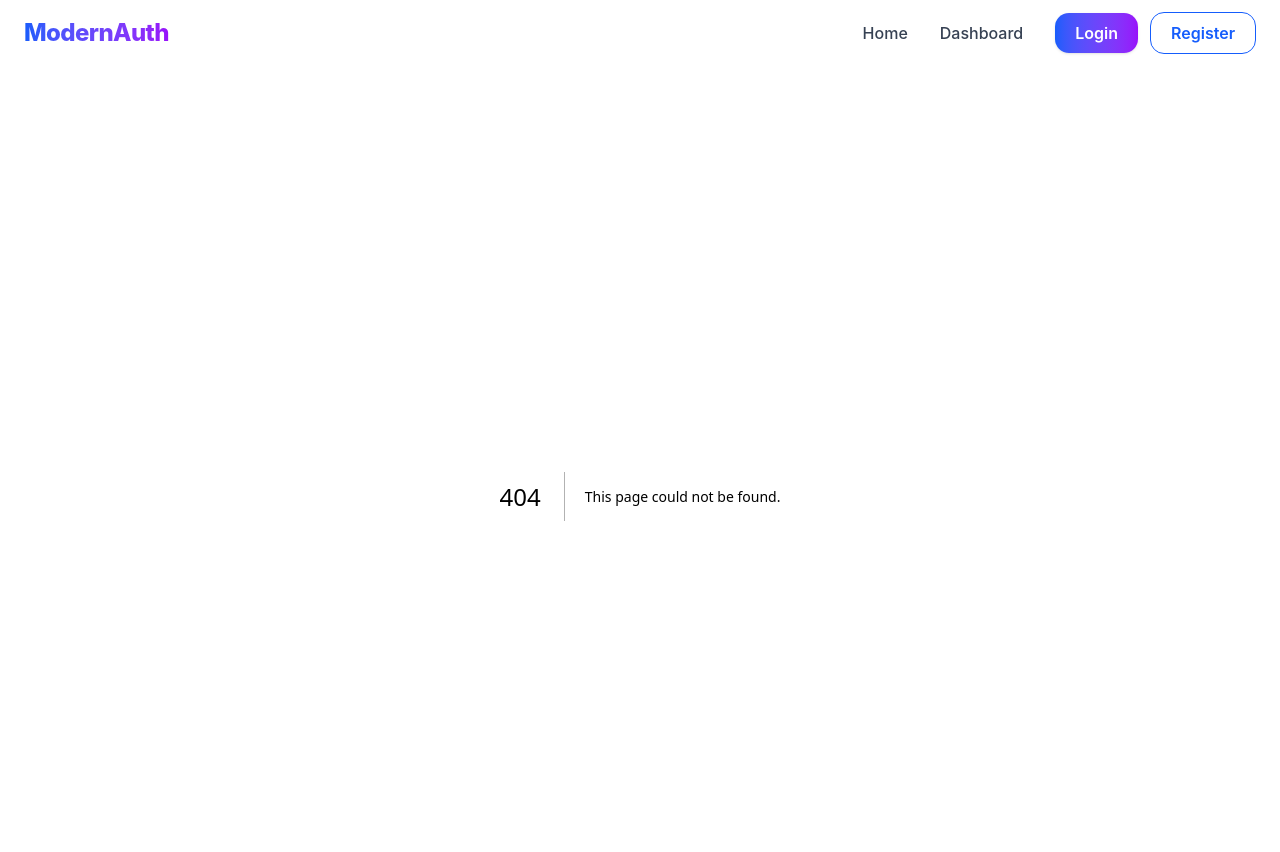
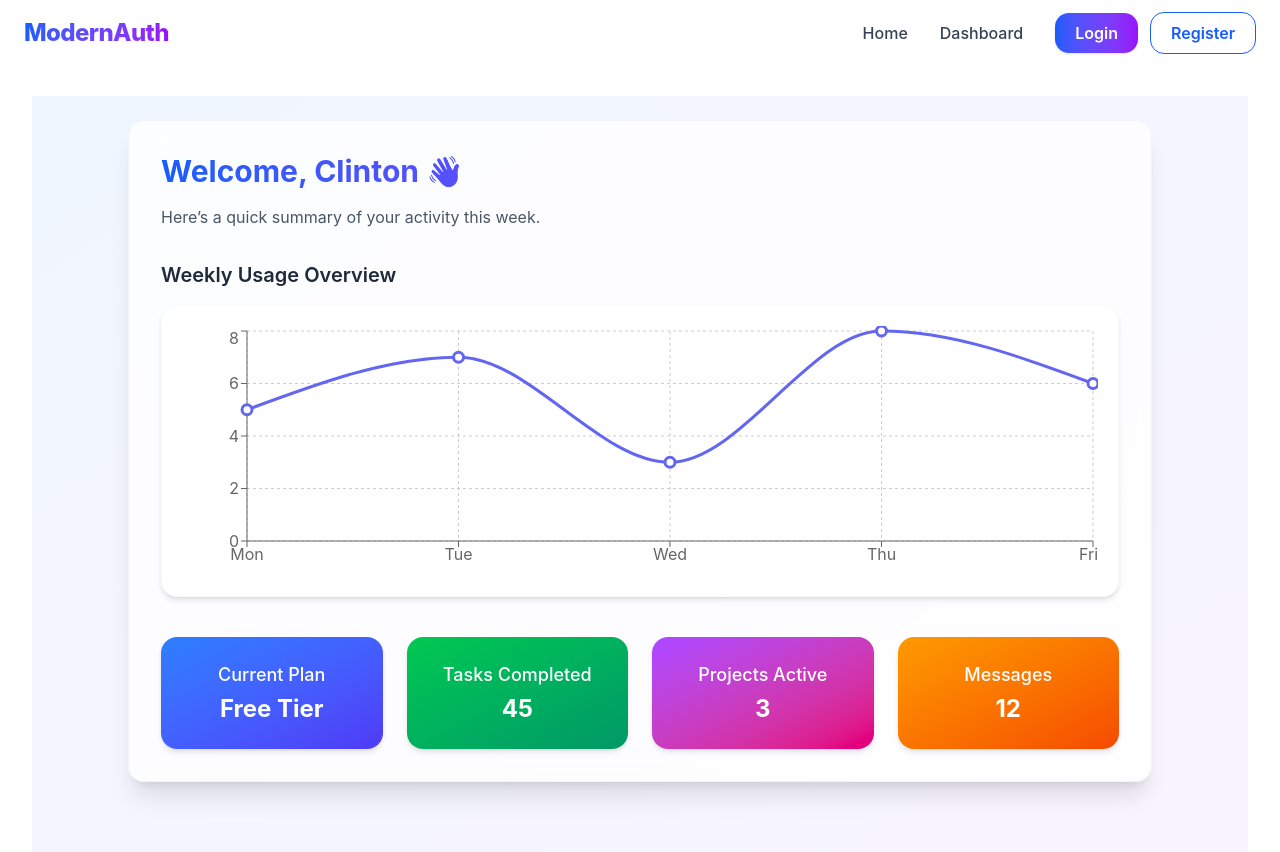
Before and after one commit to Clinton1029/modern-auth-app, a Next.js app: page /user-dashboard in a window 1280 px wide. Before the commit this address had no page. Shown: the top 852 px of the page. Built offline with nearby package versions, Linux system fonts and the light colour scheme.

Commit message:
added user-dashboard

```diff
--- /dev/null
+++ b/app/user-dashboard/page.jsx
@@ -0,0 +1,104 @@
+"use client";
+
+import React, { useEffect, useState } from "react";
+import { motion } from "framer-motion";
+import {
+  LineChart,
+  Line,
+  XAxis,
+  YAxis,
+  Tooltip,
+  ResponsiveContainer,
+  CartesianGrid,
+} from "recharts";
+
+export default function UserDashboard() {
+  const [data, setData] = useState(null);
+  const [user, setUser] = useState({ name: "Clinton", role: "user" });
+
+  useEffect(() => {
+    // Simulated data fetch
+    setTimeout(() => {
+      setData([
+        { name: "Mon", usage: 5 },
+        { name: "Tue", usage: 7 },
+        { name: "Wed", usage: 3 },
+        { name: "Thu", usage: 8 },
+        { name: "Fri", usage: 6 },
+      ]);
+    }, 1000);
+  }, []);
+
+  if (!data)
+    return (
+      <div className="flex justify-center items-center h-screen text-lg text-gray-500">
+        Loading your dashboard...
+      </div>
+    );
+
+  return (
+    <motion.div
+      initial={{ opacity: 0 }}
+      animate={{ opacity: 1 }}
+      transition={{ duration: 0.7 }}
+      className="p-6 min-h-screen bg-gradient-to-br from-blue-50 to-purple-50 dark:from-gray-900 dark:to-gray-800"
+    >
+      <motion.div
+        initial={{ opacity: 0, y: 20 }}
+        animate={{ opacity: 1, y: 0 }}
+        transition={{ duration: 0.7 }}
+        className="max-w-5xl mx-auto bg-white/80 dark:bg-gray-900/60 backdrop-blur-lg rounded-2xl shadow-xl p-8 border border-gray-200/40 dark:border-gray-800/40"
+      >
+        <h1 className="text-3xl font-bold mb-4 bg-gradient-to-r from-blue-600 to-purple-600 bg-clip-text text-transparent">
+          Welcome, {user.name} 👋
+        </h1>
+        <p className="text-gray-600 dark:text-gray-300 mb-8">
+          Here’s a quick summary of your activity this week.
+        </p>
+
+        {/* Weekly Usage Chart */}
+        <div className="mb-10">
+          <h2 className="text-xl font-semibold text-gray-800 dark:text-gray-200 mb-4">
+            Weekly Usage Overview
+          </h2>
+          <div className="bg-white dark:bg-gray-900/70 rounded-2xl p-5 shadow-md border border-gray-200/20 dark:border-gray-800/40">
+            <ResponsiveContainer width="100%" height={250}>
+              <LineChart data={data}>
+                <CartesianGrid strokeDasharray="3 3" />
+                <XAxis dataKey="name" />
+                <YAxis />
+                <Tooltip />
+                <Line
+                  type="monotone"
+                  dataKey="usage"
+                  stroke="#6366F1"
+                  strokeWidth={3}
+                  dot={{ r: 5 }}
+                />
+              </LineChart>
+            </ResponsiveContainer>
+          </div>
+        </div>
+
+        {/* User Summary Cards */}
+        <div className="grid sm:grid-cols-2 lg:grid-cols-4 gap-6">
+          {[
+            { title: "Current Plan", value: "Free Tier", color: "from-blue-500 to-indigo-600" },
+            { title: "Tasks Completed", value: "45", color: "from-green-500 to-emerald-600" },
+            { title: "Projects Active", value: "3", color: "from-purple-500 to-pink-600" },
+            { title: "Messages", value: "12", color: "from-amber-500 to-orange-600" },
+          ].map((card, i) => (
+            <motion.div
+              key={i}
+              whileHover={{ scale: 1.05 }}
+              className={`p-6 rounded-2xl shadow-md bg-gradient-to-br ${card.color} text-white text-center transition-all`}
+            >
+              <h3 className="text-lg font-medium mb-1">{card.title}</h3>
+              <p className="text-2xl font-bold">{card.value}</p>
+            </motion.div>
+          ))}
+        </div>
+      </motion.div>
+    </motion.div>
+  );
+}
```
